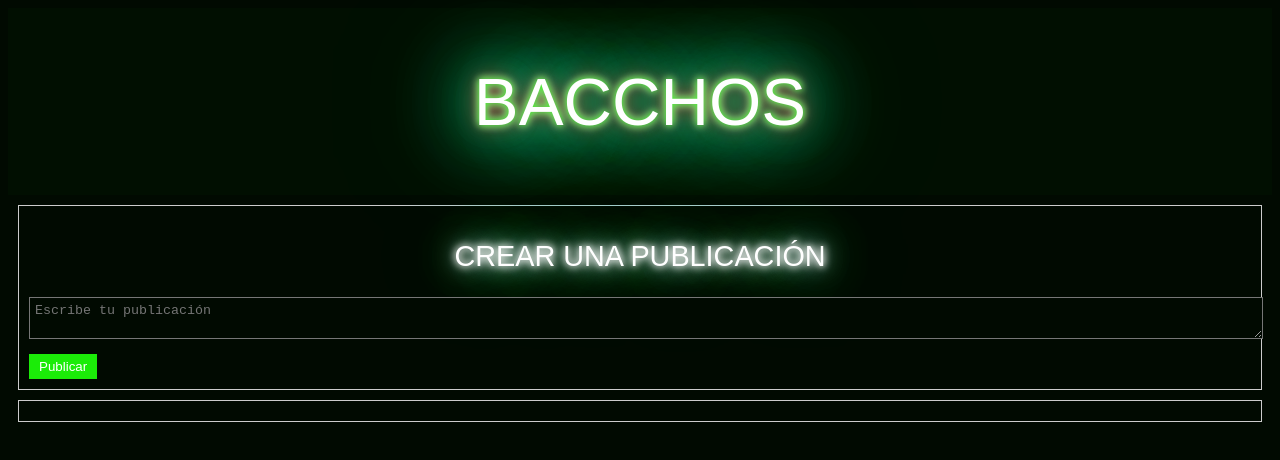
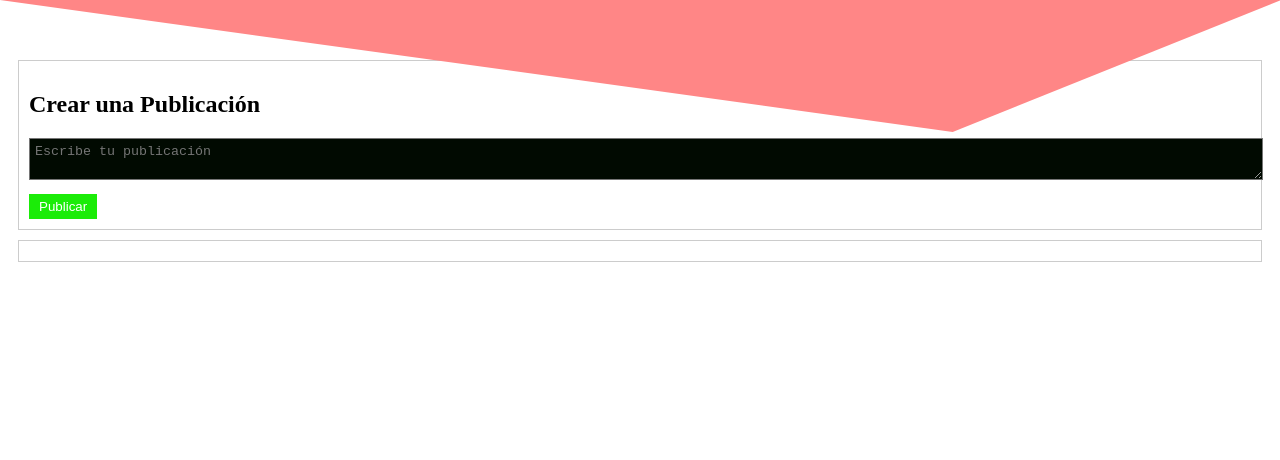
Before and after one commit to ThePacktur/htmlTest0.1, a plain HTML site: page index.html in a window 1280 px wide. Drawn offline with Linux system fonts and the light colour scheme.

Commit message:
testing Er

```diff
--- a/asses/css/style.css
+++ b/asses/css/style.css
@@ -1,54 +1,23 @@
-body {
-  font-size: 18px;
-  font-family: "Vibur", sans-serif;
-  background-color: #010a01;
+.custom-shape-divider-top-1717772404 {
+  position: absolute;
+  top: 0;
+  left: 0;
+  width: 100%;
+  overflow: hidden;
+  line-height: 0;
 }
 
-h1,
-h2 {
-  text-align: center;
-  text-transform: uppercase;
-  font-weight: 400;
+.custom-shape-divider-top-1717772404 svg {
+  position: relative;
+  display: block;
+  width: calc(100% + 1.3px);
+  height: 138px;
 }
 
-h1 {
-  font-size: 4.2rem;
+.custom-shape-divider-top-1717772404 .shape-fill {
+  fill: #FF8686;
 }
 
-h2 {
-  font-size: 1.8rem;
-}
-
-header {
-  font-size: 12px;
-  font-family: "Vibur", sans-serif;
-  background-color: #010f01;
-  color: #fff;
-  text-shadow:
-    0 0 7px #26f70a,
-    0 0 10px #ffffff,
-    0 0 21px #f50101,
-    0 0 42px #0fa,
-    0 0 82px #0fa,
-    0 0 92px #0fa,
-    0 0 102px #0fa,
-    0 0 151px #0fa;
-  padding: 10px;
-  text-align: right;
-}
-
-.Neon-text {
-  color: #fff;
-  text-shadow:
-    0 0 7px #fff,
-    0 0 10px #fff,
-    0 0 21px #fff,
-    0 0 42px #0fa,
-    0 0 82px #0fa,
-    0 0 92px #0fa,
-    0 0 102px #0fa,
-    0 0 151px #0fa;
-}
 
 #post-form {
   border: 1px solid #ccc;
@@ -78,3 +47,10 @@ header {
   margin: 10px;
   padding: 10px;
 }
+
+header {
+  font-size: 12px;
+  font-family: "Vibur", sans-serif;
+  /*background-color: #010f01;*/
+  color: #fff;
+}
--- a/index.html
+++ b/index.html
@@ -10,6 +10,13 @@
     <header>
         <h1>Bacchos</h1>
     </header>
+
+    <div class="custom-shape-divider-top-1717772404">
+        <svg data-name="Layer 1" xmlns="http://www.w3.org/2000/svg" viewBox="0 0 1200 120" preserveAspectRatio="none">
+            <path d="M1200 0L0 0 892.25 114.72 1200 0z" class="shape-fill"></path>
+        </svg>
+    </div>
+
 
     <section class="Neon-text" id="post-form">
 
```
